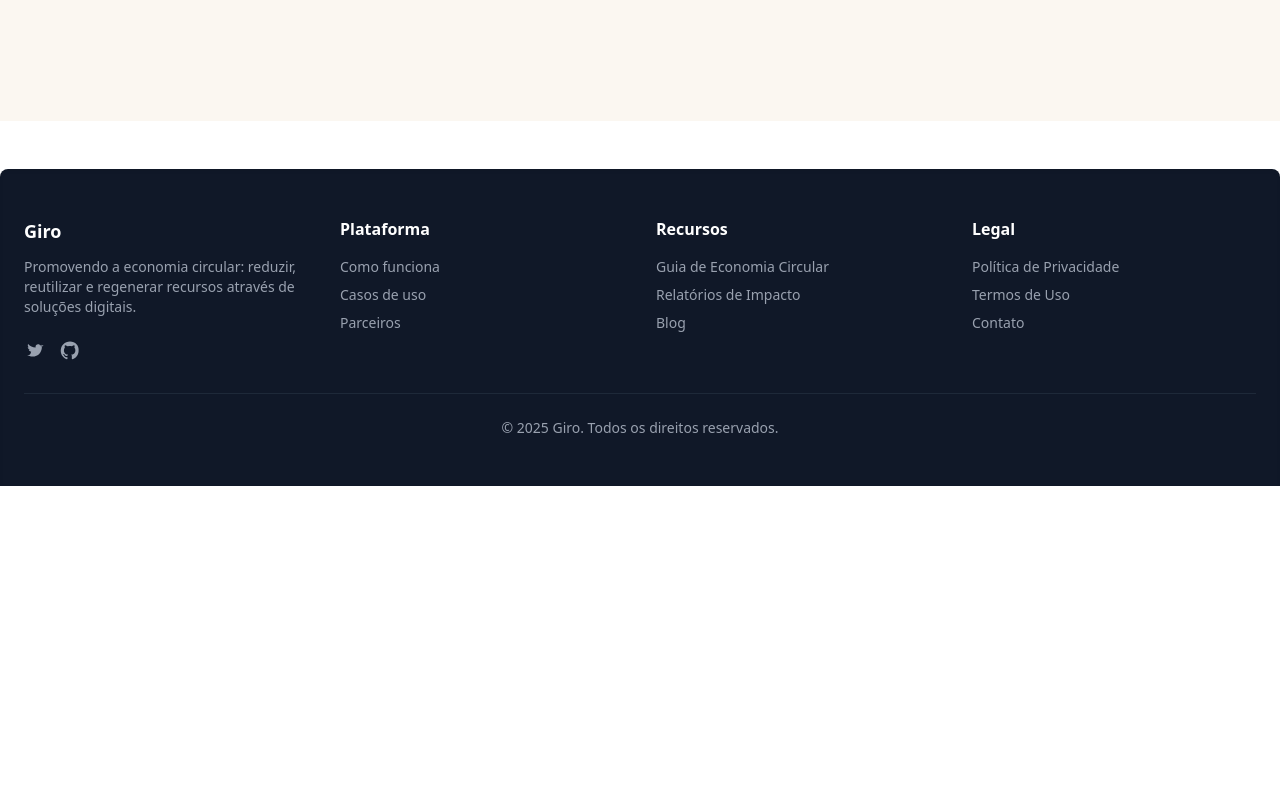
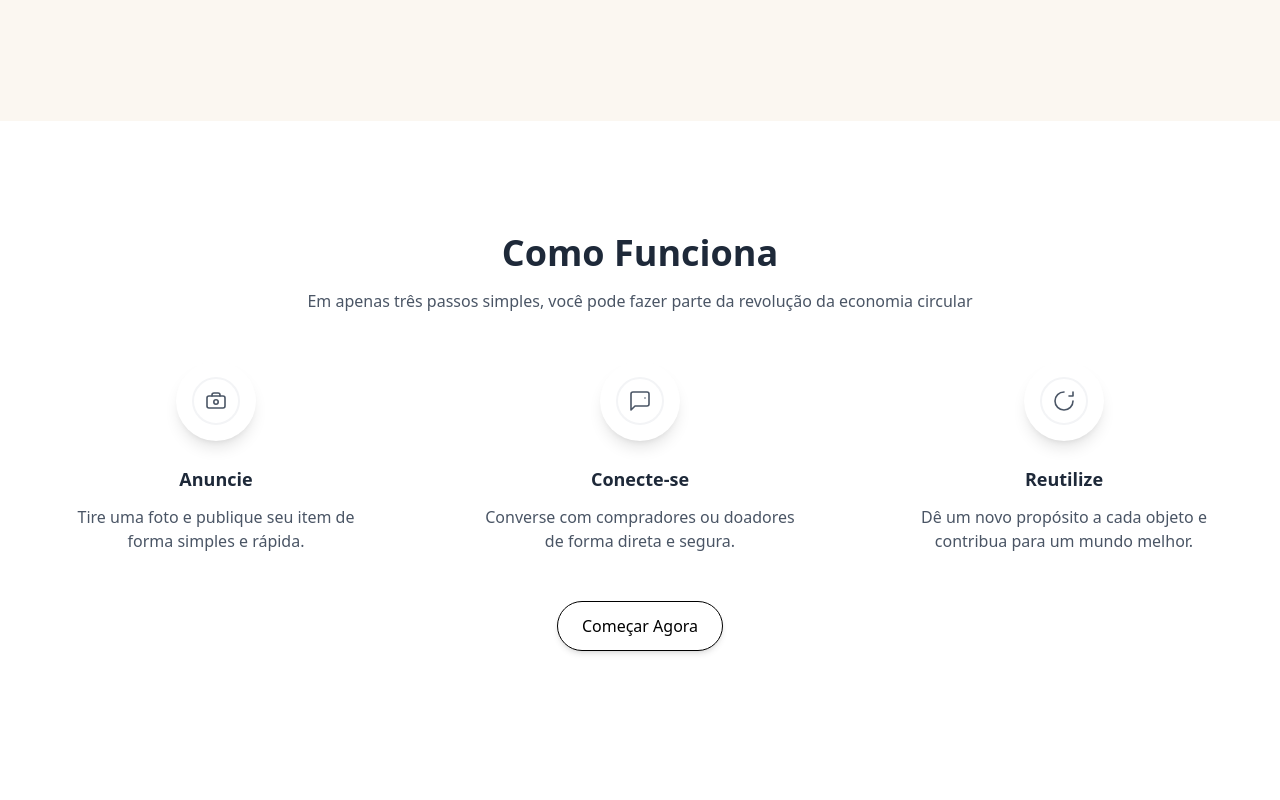
Before and after one commit to davimqz/GIRO-SCROLL, a React (Vite) app in the folder frontend/: page / in a window 1280 px wide. Shown: the part 680-1480 px from the top of the page. Before the commit the page ends 1166 px from the top, so only its background shows below. Built offline with nearby package versions, Linux system fonts and the light colour scheme; no server answers.

Commit message:
[Feat] - How it works section

```diff
--- a/frontend/src/components/Hero.tsx
+++ b/frontend/src/components/Hero.tsx
@@ -3,6 +3,7 @@ import Heroimg from "../assets/hero/hero-img.jpg";
 
 export default function Hero() {
   return (
+    <>
       <section className="bg-[#fbf7f1]">
         <div className="max-w-7xl mx-auto px-6 py-20 lg:py-32">
           <div className="grid grid-cols-1 lg:grid-cols-2 gap-8 items-center">
@@ -31,5 +32,62 @@ export default function Hero() {
           </div>
         </div>
       </section>
+
+      {/* How it works section */}
+      <section id="how-it-works" className="bg-white">
+        <div className="max-w-7xl mx-auto px-6 py-20 lg:py-28">
+          <div className="text-center">
+            <h2 className="text-3xl sm:text-4xl font-extrabold text-gray-800">Como Funciona</h2>
+            <p className="mt-4 text-gray-600 max-w-2xl mx-auto">Em apenas três passos simples, você pode fazer parte da revolução da economia circular</p>
+          </div>
+
+          <div className="mt-12 grid grid-cols-1 sm:grid-cols-3 gap-10 items-start">
+            <div className="flex flex-col items-center text-center">
+              <div className="w-20 h-20 rounded-full bg-white shadow-lg flex items-center justify-center">
+                <div className="w-12 h-12 rounded-full border-2 border-gray-100 flex items-center justify-center text-gray-600">
+                  <svg width="24" height="24" viewBox="0 0 24 24" fill="none" xmlns="http://www.w3.org/2000/svg" aria-hidden>
+                    <rect x="3" y="7" width="18" height="12" rx="2" stroke="currentColor" strokeWidth="1.6" strokeLinecap="round" strokeLinejoin="round" fill="none"/>
+                    <path d="M8 7V6a2 2 0 012-2h4a2 2 0 012 2v1" stroke="currentColor" strokeWidth="1.6" strokeLinecap="round" strokeLinejoin="round"/>
+                    <circle cx="12" cy="13" r="2.2" stroke="currentColor" strokeWidth="1.6" strokeLinecap="round" strokeLinejoin="round" fill="none"/>
+                  </svg>
+                </div>
+              </div>
+              <h3 className="mt-6 text-lg font-semibold text-gray-800">Anuncie</h3>
+              <p className="mt-3 text-gray-600 max-w-xs">Tire uma foto e publique seu item de forma simples e rápida.</p>
+            </div>
+
+            <div className="flex flex-col items-center text-center">
+              <div className="w-20 h-20 rounded-full bg-white shadow-lg flex items-center justify-center">
+                <div className="w-12 h-12 rounded-full border-2 border-gray-100 flex items-center justify-center text-gray-600">
+                  <svg width="24" height="24" viewBox="0 0 24 24" fill="none" xmlns="http://www.w3.org/2000/svg" aria-hidden>
+                    <path d="M21 15a2 2 0 01-2 2H7l-4 4V5a2 2 0 012-2h14a2 2 0 012 2v10z" stroke="currentColor" strokeWidth="1.6" strokeLinecap="round" strokeLinejoin="round" fill="none"/>
+                    <path d="M17 9h.01" stroke="currentColor" strokeWidth="1.6" strokeLinecap="round" strokeLinejoin="round"/>
+                  </svg>
+                </div>
+              </div>
+              <h3 className="mt-6 text-lg font-semibold text-gray-800">Conecte-se</h3>
+              <p className="mt-3 text-gray-600 max-w-xs">Converse com compradores ou doadores de forma direta e segura.</p>
+            </div>
+
+            <div className="flex flex-col items-center text-center">
+              <div className="w-20 h-20 rounded-full bg-white shadow-lg flex items-center justify-center">
+                <div className="w-12 h-12 rounded-full border-2 border-gray-100 flex items-center justify-center text-gray-600">
+                  <svg width="24" height="24" viewBox="0 0 24 24" fill="none" xmlns="http://www.w3.org/2000/svg" aria-hidden>
+                    <path d="M21 12a9 9 0 11-9-9" stroke="currentColor" strokeWidth="1.6" strokeLinecap="round" strokeLinejoin="round" fill="none"/>
+                    <path d="M21 3v4h-4" stroke="currentColor" strokeWidth="1.6" strokeLinecap="round" strokeLinejoin="round"/>
+                  </svg>
+                </div>
+              </div>
+              <h3 className="mt-6 text-lg font-semibold text-gray-800">Reutilize</h3>
+              <p className="mt-3 text-gray-600 max-w-xs">Dê um novo propósito a cada objeto e contribua para um mundo melhor.</p>
+            </div>
+          </div>
+
+          <div className="mt-12 flex justify-center">
+            <a href="#começar" className="px-6 py-3 bg-white border rounded-full shadow-md hover:shadow-lg transition font-medium">Começar Agora</a>
+          </div>
+        </div>
+      </section>
+    </>
   );
 }
```
Lines whose indentation alone changed are shown as unchanged.
